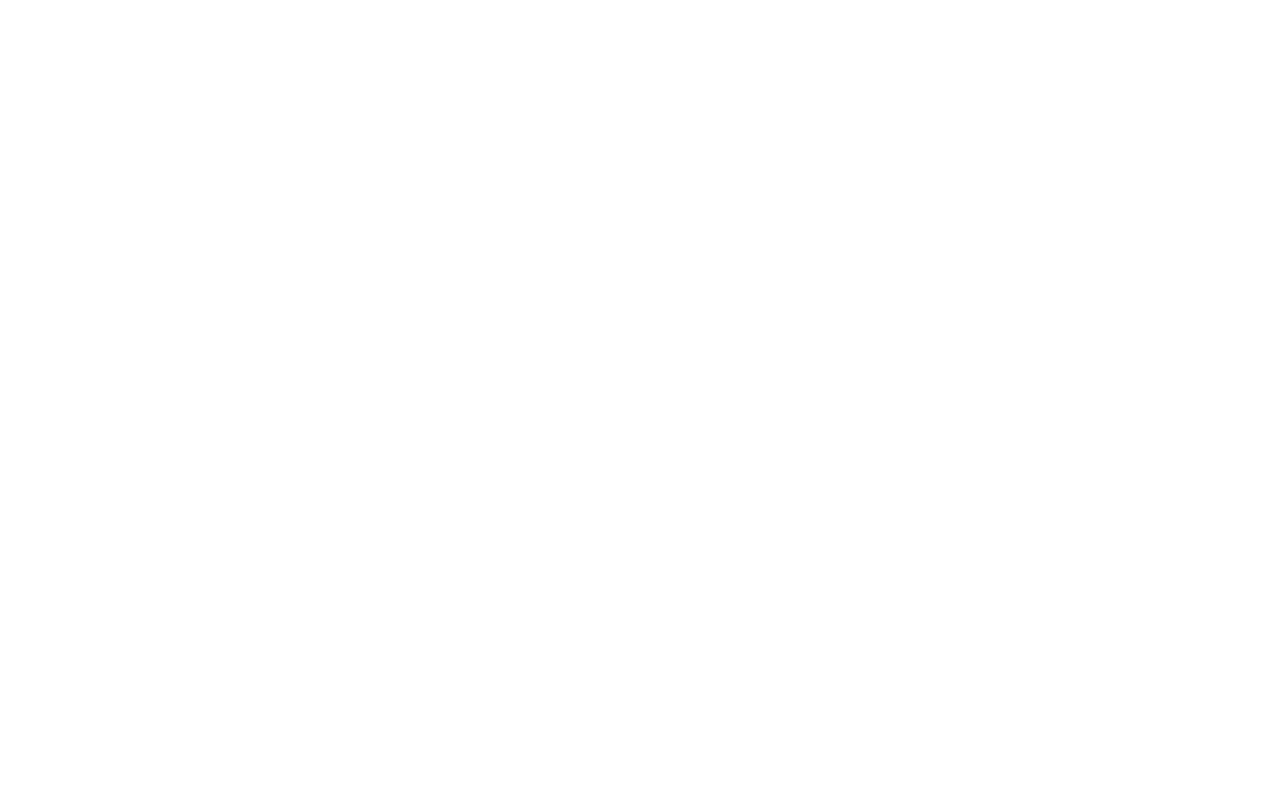
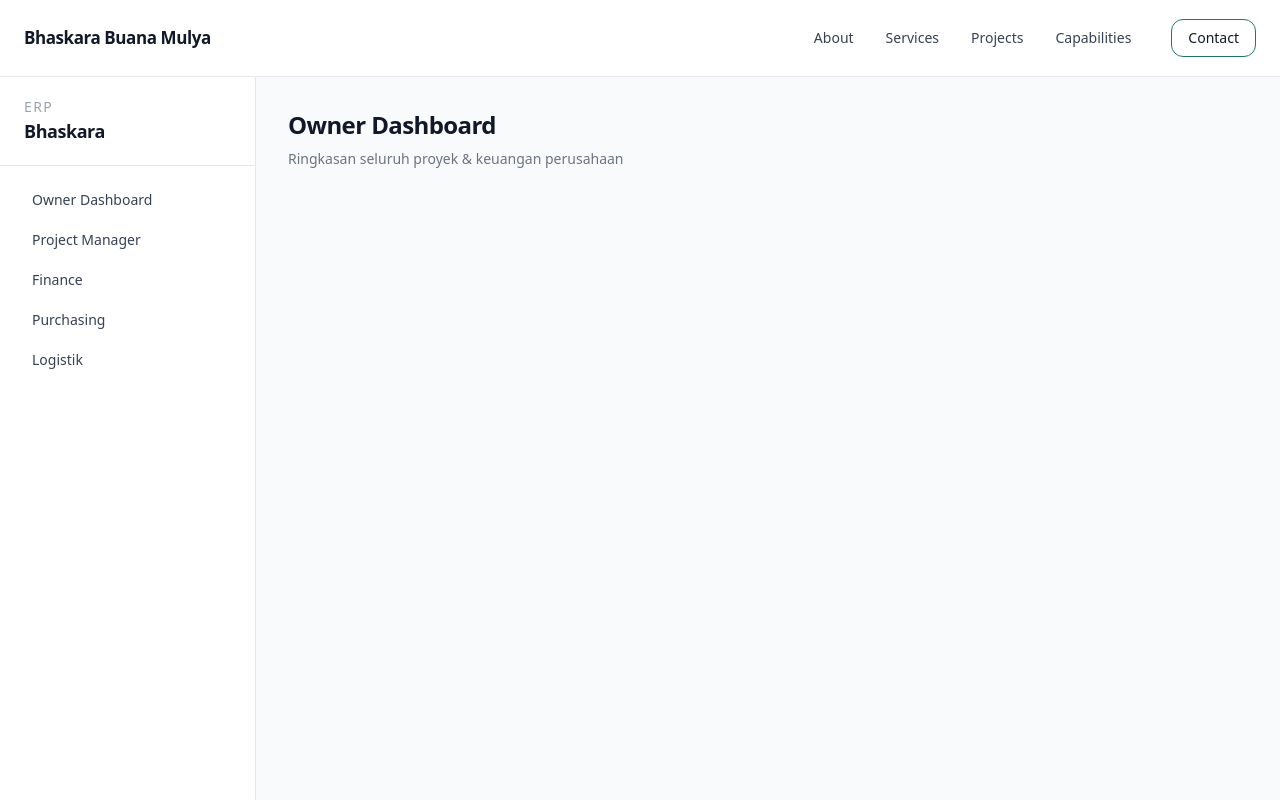
Before and after one commit to herlan-syihabudin/Bhaskara, a Next.js app: page /dashboard/owner in a window 1280 px wide. Before the commit this address had no page. Shown: the top 800 px of the page. Built offline with nearby package versions, Linux system fonts and the light colour scheme.

Commit message:
Create page.tsx

```diff
--- /dev/null
+++ b/app/dashboard/owner/page.tsx
@@ -0,0 +1,11 @@
+// app/dashboard/owner/page.tsx
+export default function OwnerDashboard() {
+  return (
+    <div>
+      <h1 className="text-2xl font-semibold">Owner Dashboard</h1>
+      <p className="text-sm text-gray-500 mt-2">
+        Ringkasan seluruh proyek & keuangan perusahaan
+      </p>
+    </div>
+  );
+}
```
